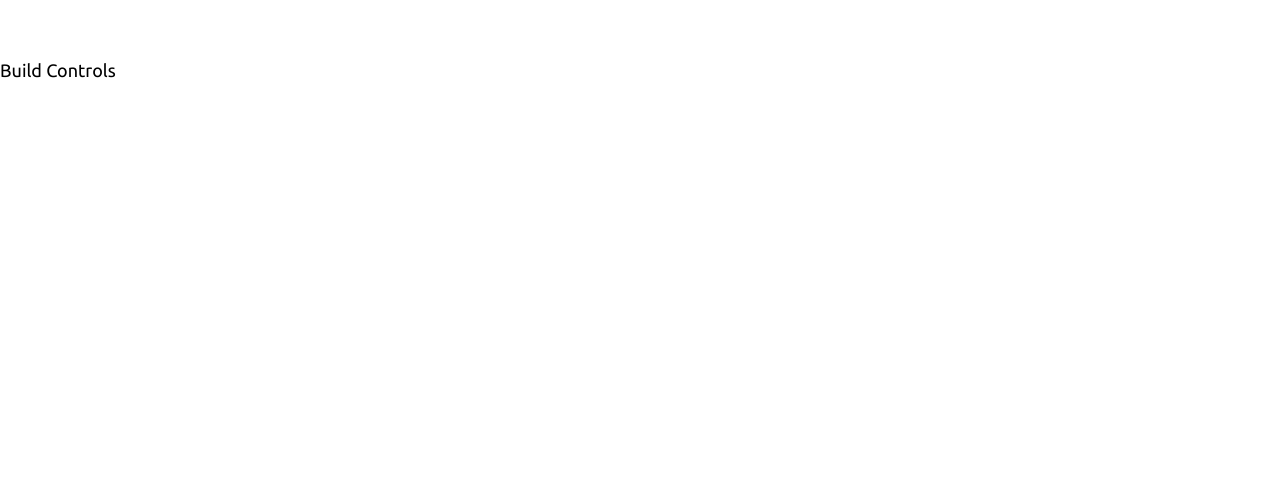
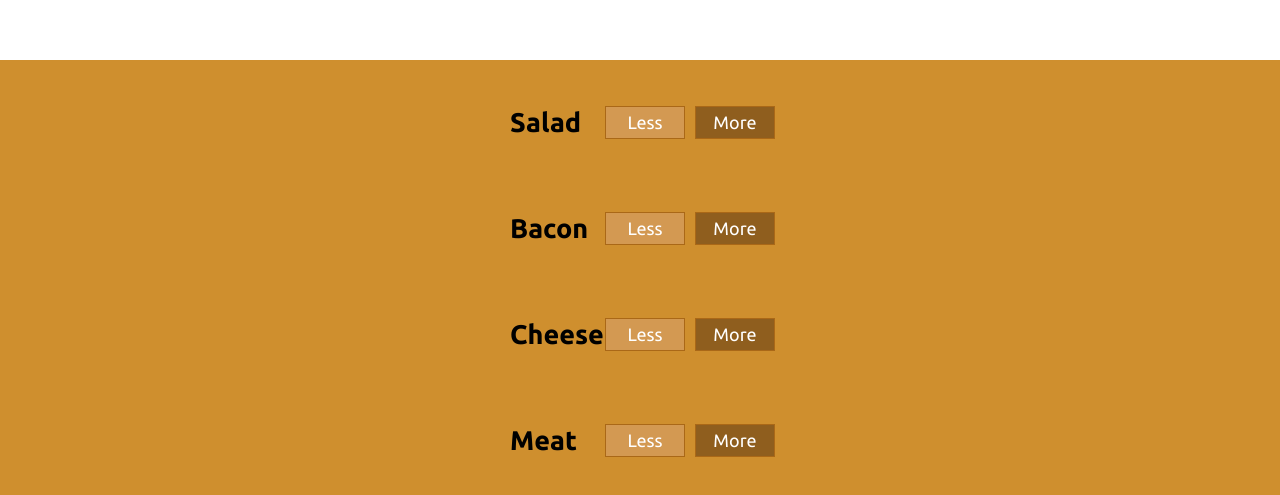
Before and after one commit to MykolajKrusser/burger_builder, a React app in the folder burger-builder/: page / in a window 1280 px wide. Shown: the part 561-1056 px from the top of the page. Before the commit the page ends 800 px from the top, so only its background shows below. Built offline with nearby package versions, Linux system fonts and the light colour scheme.

Commit message:
output buildControls

```diff
--- a/burger-builder/src/components/Burger/BuildControls/BuildControl/BuildControl.js
+++ b/burger-builder/src/components/Burger/BuildControls/BuildControl/BuildControl.js
@@ -1,10 +1,10 @@
 import React from 'react';
 import classes from './BuildControl.css';
-const buildControl = (props)=>{
+const buildControl = (props)=>(
     <div className={classes.BuildControl}>
         <h2 className={classes.Label}>{props.label}</h2>
         <button className={classes.Less}>Less</button>
         <button className={classes.More}>More</button>
     </div>
-}
+)
 export default buildControl;
--- a/burger-builder/src/components/Burger/BuildControls/BuildControls.js
+++ b/burger-builder/src/components/Burger/BuildControls/BuildControls.js
@@ -1,9 +1,20 @@
 import React from 'react';
+import BuildControl from './BuildControl/BuildControl';
 import classes from './BuildControls.css';
+import buildControl from './BuildControl/BuildControl';
+
+const controls = [
+    {label: "Salad", type: "salad"},
+    {label: "Bacon", type: "bacon"},
+    {label: "Cheese", type: "cheese"},
+    {label: "Meat", type: "meat"},
+]
 
 const buildControls = (props)=>(
     <div className={classes.BuildControls}>
-
+        {controls.map(ctrl => (
+            <BuildControl key={ctrl.label} label={ctrl.label} />
+        ))}
     </div>
 )
 export default buildControls;
--- a/burger-builder/src/containers/BurgerBuilder/BurgerBuilder.js
+++ b/burger-builder/src/containers/BurgerBuilder/BurgerBuilder.js
@@ -1,6 +1,7 @@
 import React, {Component} from 'react';
 import Wrap from '../../hoc/Wrap';
 import Burger from '../../components/Burger/Burger';
+import BuildControls from '../../components/Burger/BuildControls/BuildControls';
 class BurgerBuilder extends Component{
     state = {
         ingredients: {
@@ -14,7 +15,7 @@ class BurgerBuilder extends Component{
         return(
             <Wrap>
                 <Burger ingredients={this.state.ingredients}/>
-                <div>Build Controls</div>
+                <BuildControls/>
             </Wrap>
         );
     }
```
